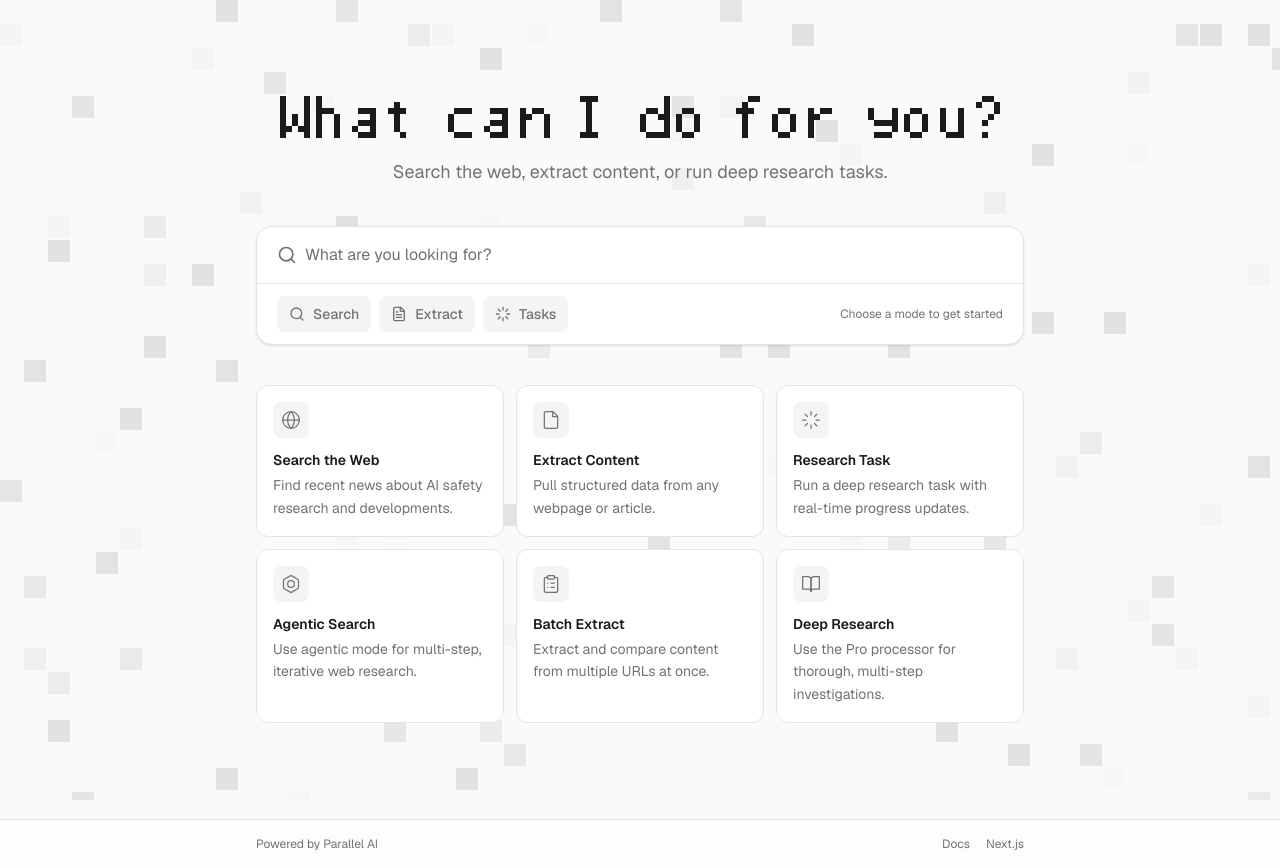
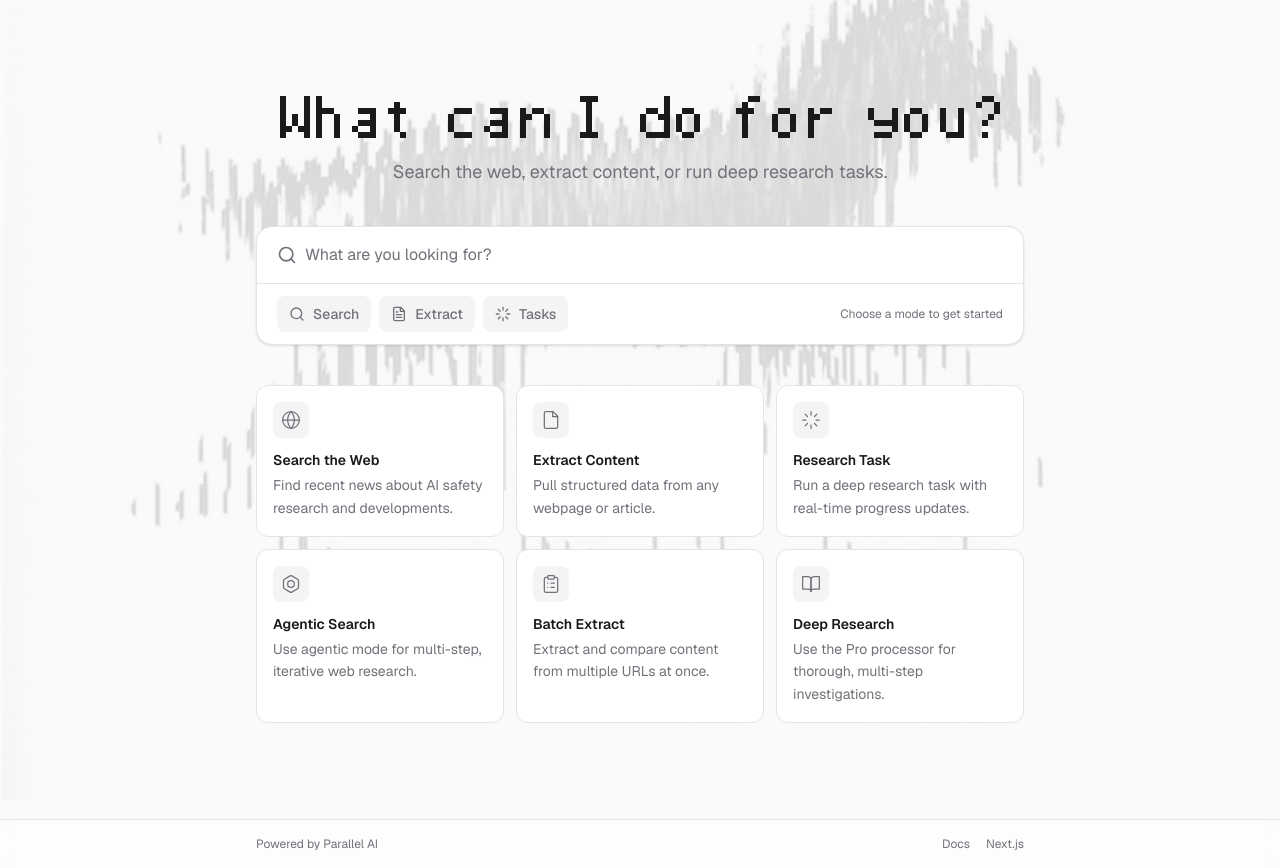
Before and after one commit to savoo12/next-js-parallel-starter, a Next.js app: page / in a window 1280 px wide. Built offline with nearby package versions, Linux system fonts and the light colour scheme.

Commit message:
feat: set glitch-horse image as full-screen background
Replace PixelGrid animation with subtle glitch-horse backdrop.

```diff
--- a/app/page.tsx
+++ b/app/page.tsx
@@ -5,8 +5,8 @@ import PromptInput from "./components/PromptInput";
 import SuggestionCards from "./components/SuggestionCards";
 import ActiveView from "./components/ActiveView";
 import Footer from "./components/Footer";
-import PixelGrid from "./components/PixelGrid";
 import PixelText from "./components/PixelText";
+import Image from "next/image";
 
 export type ActivePanel = "idle" | "search" | "extract" | "tasks";
 
@@ -26,9 +26,15 @@ export default function Home() {
 
   return (
     <div className="relative flex min-h-screen flex-col bg-background font-sans">
-      {/* Pixelated background animation */}
+      {/* Background image */}
       <div className="pointer-events-none fixed inset-0 z-0">
-        <PixelGrid />
+        <Image
+          src="/images/bg-horse.jpg"
+          alt=""
+          fill
+          className="object-cover opacity-15"
+          priority
+        />
       </div>
 
       <div className="relative z-10 flex min-h-screen flex-col">
```
Also changed, not shown: public/images/bg-horse.jpg (added).
